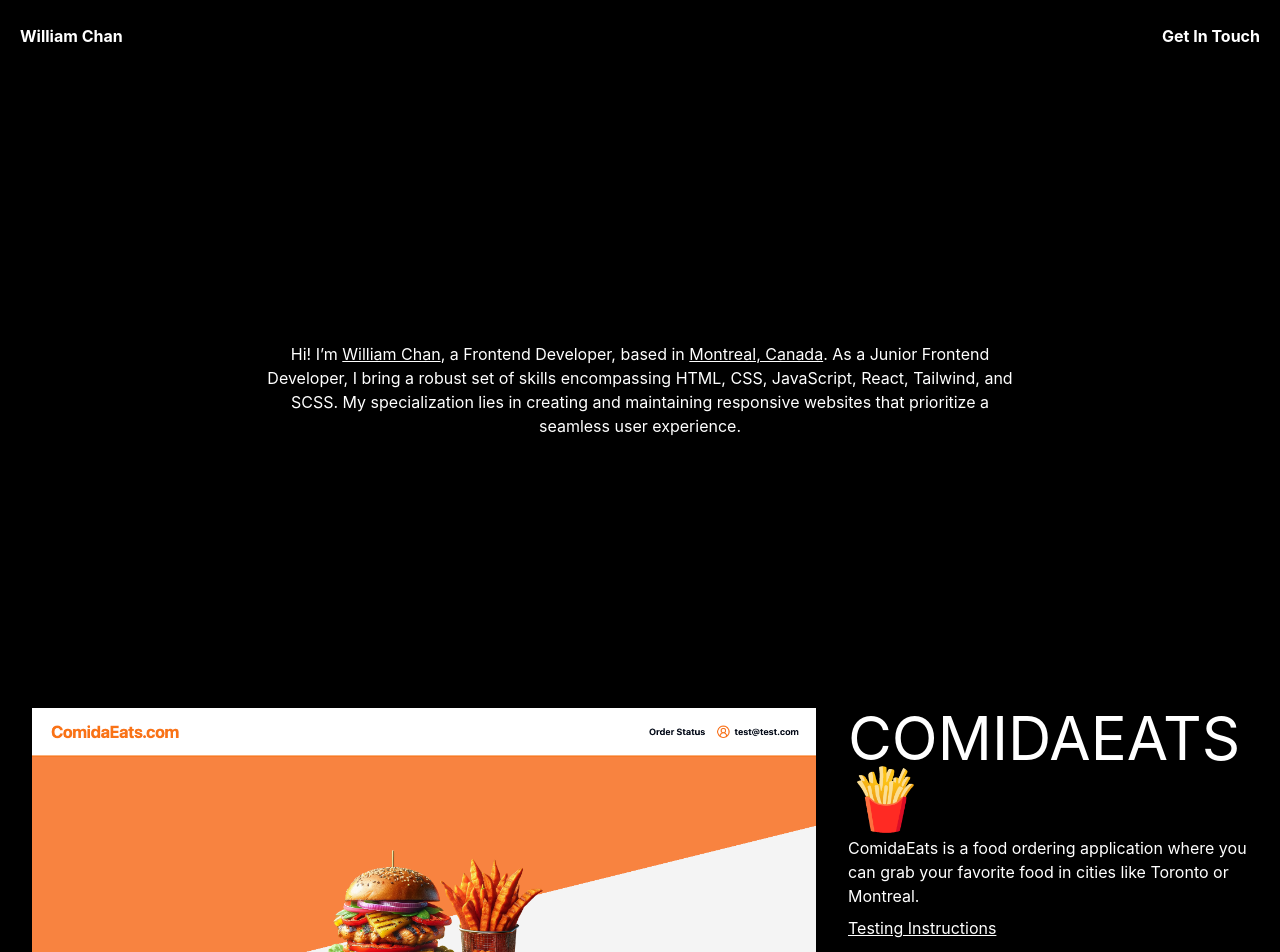
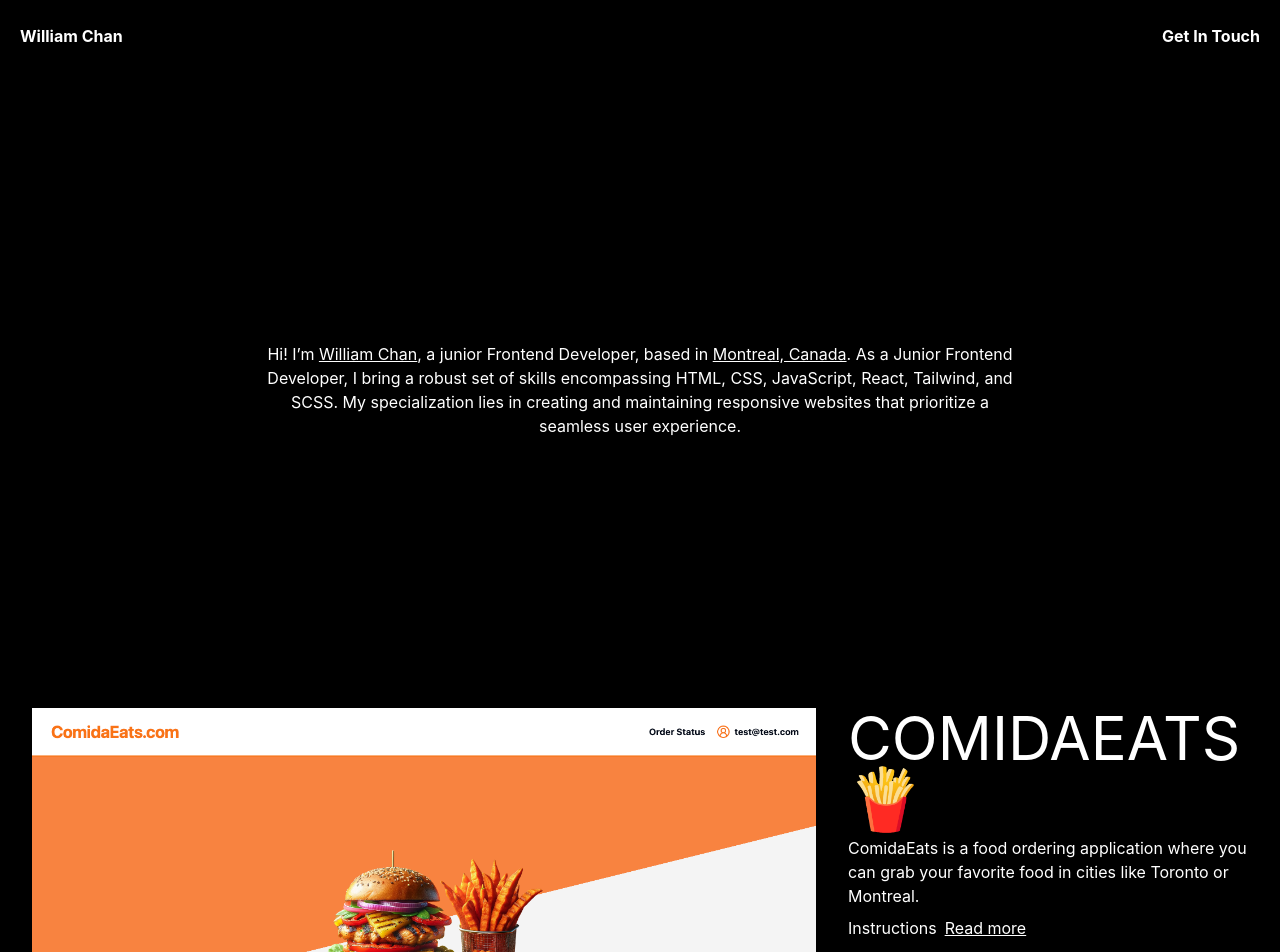
Before and after one commit to chantaseng/portfolio-v2, a React (Vite) app: page / in a window 1280 px wide. Shown: the top 952 px of the page. Built offline with nearby package versions, Linux system fonts and the light colour scheme.

Commit message:
adding read more and less button

```diff
--- a/src/components/Introduction.jsx
+++ b/src/components/Introduction.jsx
@@ -7,10 +7,10 @@ const Introduction = () => {
       <div className="w-full h-60"></div>
       <div className="p-[30px] flex justify-center items-center">
         <div className="text-white max-w-3xl text-center">
-          Hi! I’m <MyPicture />, a Frontend Developer, based in <Montreal />. As
-          a Junior Frontend Developer, I bring a robust set of skills
-          encompassing HTML, CSS, JavaScript, React, Tailwind, and SCSS. My
-          specialization lies in creating and maintaining responsive websites
+          Hi! I’m <MyPicture />, a junior Frontend Developer, based in{' '}
+          <Montreal />. As a Junior Frontend Developer, I bring a robust set of
+          skills encompassing HTML, CSS, JavaScript, React, Tailwind, and SCSS.
+          My specialization lies in creating and maintaining responsive websites
           that prioritize a seamless user experience.
         </div>
       </div>
--- a/src/components/cards/CardComidaEats.jsx
+++ b/src/components/cards/CardComidaEats.jsx
@@ -40,13 +40,21 @@ const CardComidaEats = () => {
                 ComidaEats is a food ordering application where you can grab
                 your favorite food in cities like Toronto or Montreal.
               </p>
-              <span
-                className="underline cursor-pointer"
-                onClick={toggleReadMore}
-              >
-                Testing Instructions
+              <span className="pr-2">Instructions</span>
+              <span className="cursor-pointer">
+                {isReadMore ? (
+                  <>
+                    <Content />
+                    <span className="underline" onClick={toggleReadMore}>
+                      Read less
+                    </span>
+                  </>
+                ) : (
+                  <span className="underline" onClick={toggleReadMore}>
+                    Read more
+                  </span>
+                )}
               </span>
-              <span>{isReadMore ? <Content /> : ''}</span>
             </div>
 
             <br></br>
```
